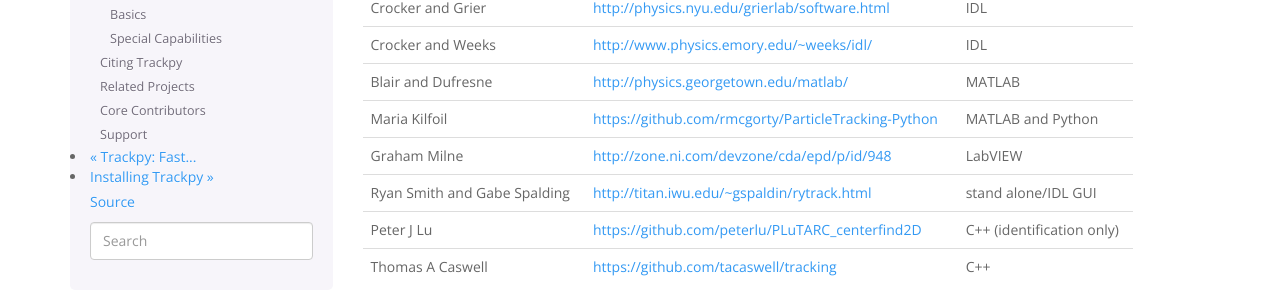
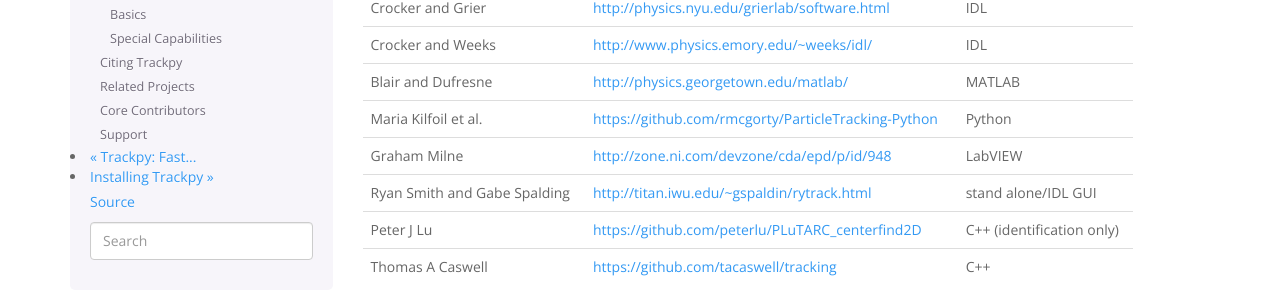
Before and after one commit to soft-matter/trackpy, a Sphinx documentation site: the page built from doc/introduction.rst, in a window 1280 px wide and 900 px high, scrolled down 1966 px. Shown: the part 151-454 px from the top of the window. Built offline with Sphinx 7.4.7, drawn with Linux system fonts in a browser that asks for light colours; pages that are not in the unit, such as notebooks, are missing from menus; the version number could not be read and is left out.

Commit message:
Tweak Kilfoil link description

```diff
--- a/doc/introduction.rst
+++ b/doc/introduction.rst
@@ -107,7 +107,7 @@ Author(s)                    Project URL
 Crocker and Grier            http://physics.nyu.edu/grierlab/software.html       IDL
 Crocker and Weeks            http://www.physics.emory.edu/~weeks/idl/            IDL
 Blair and Dufresne           http://physics.georgetown.edu/matlab/               MATLAB
-Maria Kilfoil                https://github.com/rmcgorty/ParticleTracking-Python MATLAB and Python
+Maria Kilfoil et al.         https://github.com/rmcgorty/ParticleTracking-Python Python
 Graham Milne                 http://zone.ni.com/devzone/cda/epd/p/id/948         LabVIEW
 Ryan Smith and Gabe Spalding http://titan.iwu.edu/~gspaldin/rytrack.html         stand alone/IDL GUI
 Peter J Lu                   https://github.com/peterlu/PLuTARC_centerfind2D     C++ (identification only)
```
